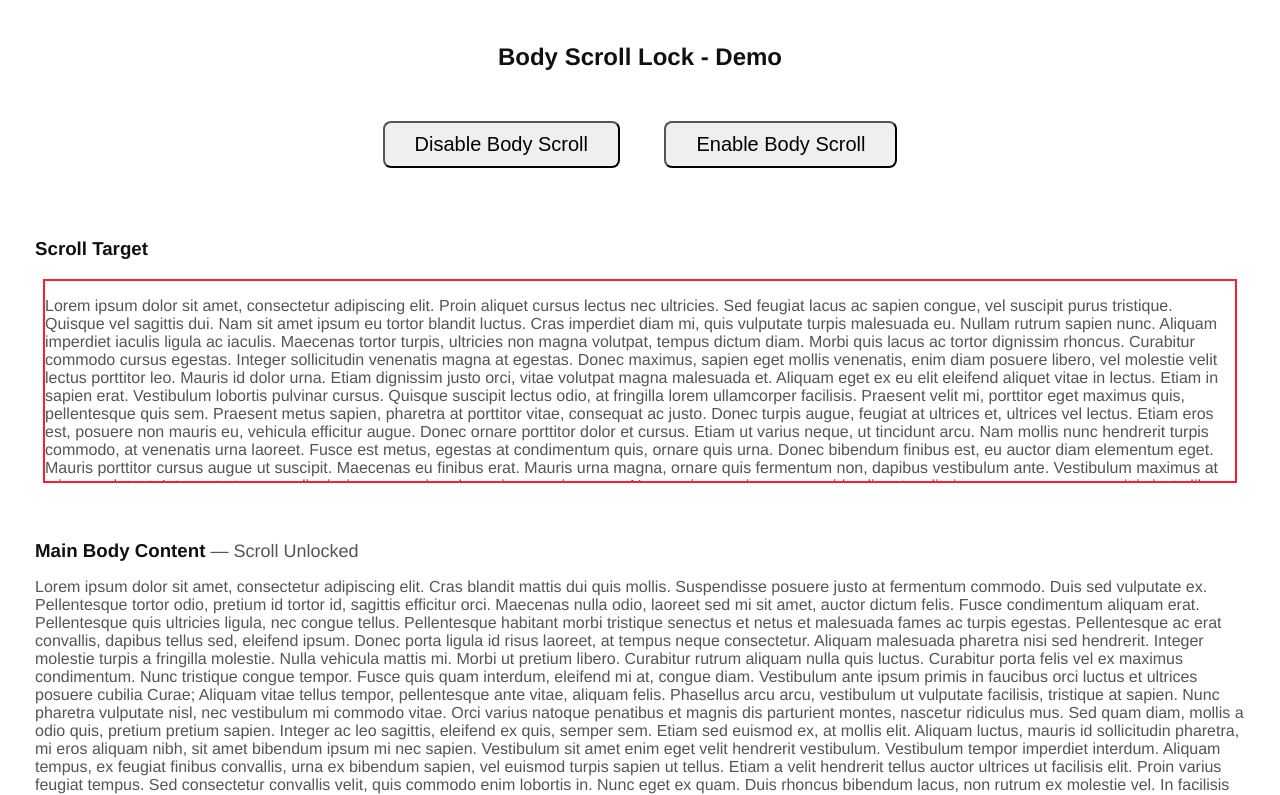
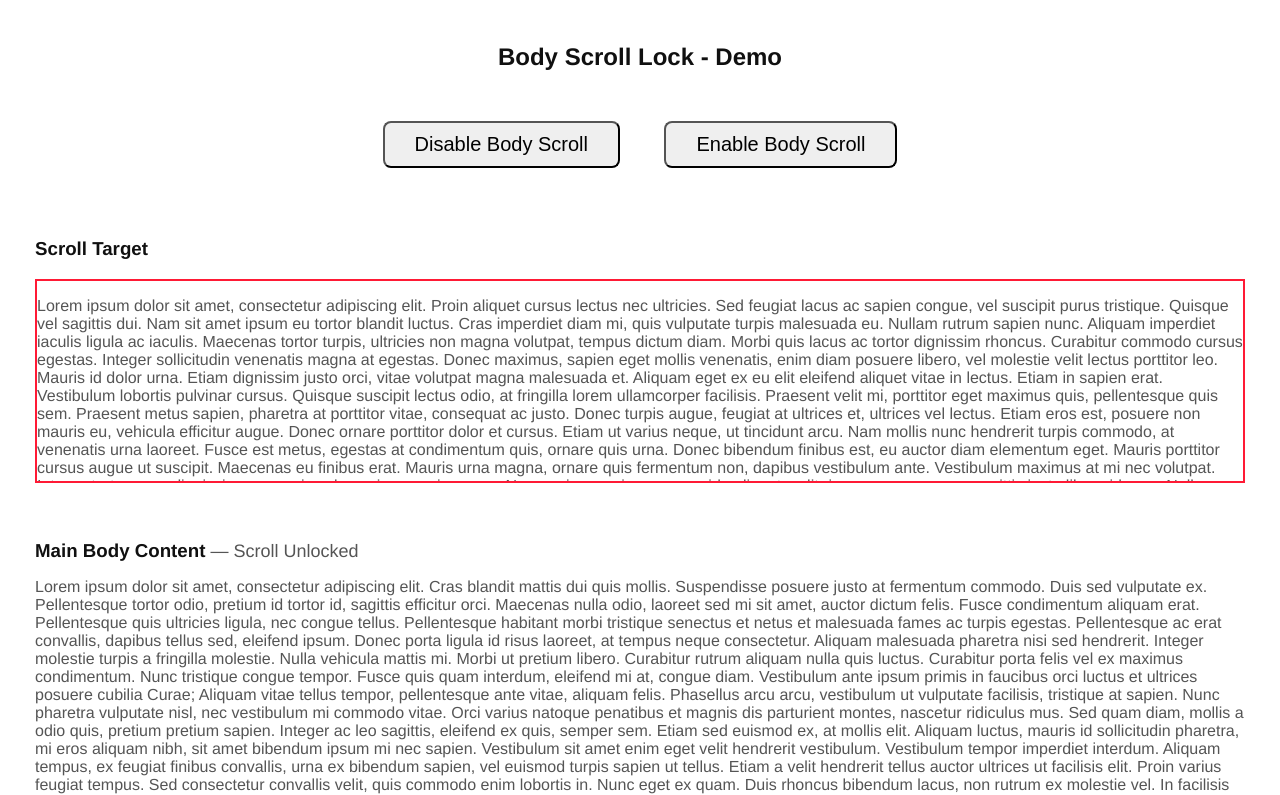
Before and after one commit to willmcpo/body-scroll-lock, a website with bundled scripts: page examples/vanilla/index.html in a window 1280 px wide. Shown: the top 795 px of the page. Built offline with nearby package versions, Linux system fonts and the light colour scheme.

Commit message:
Updated example

```diff
--- a/examples/vanilla/index.html
+++ b/examples/vanilla/index.html
@@ -58,8 +58,8 @@
         position: absolute;
         border: 2px solid #ff1a35;
         height: 200px;
-        left: 43px;
-        right: 43px;
+        left: 35px;
+        right: 35px;
         overflow: scroll;
         /* -webkit-overflow-scrolling: touch; */
       }
```
